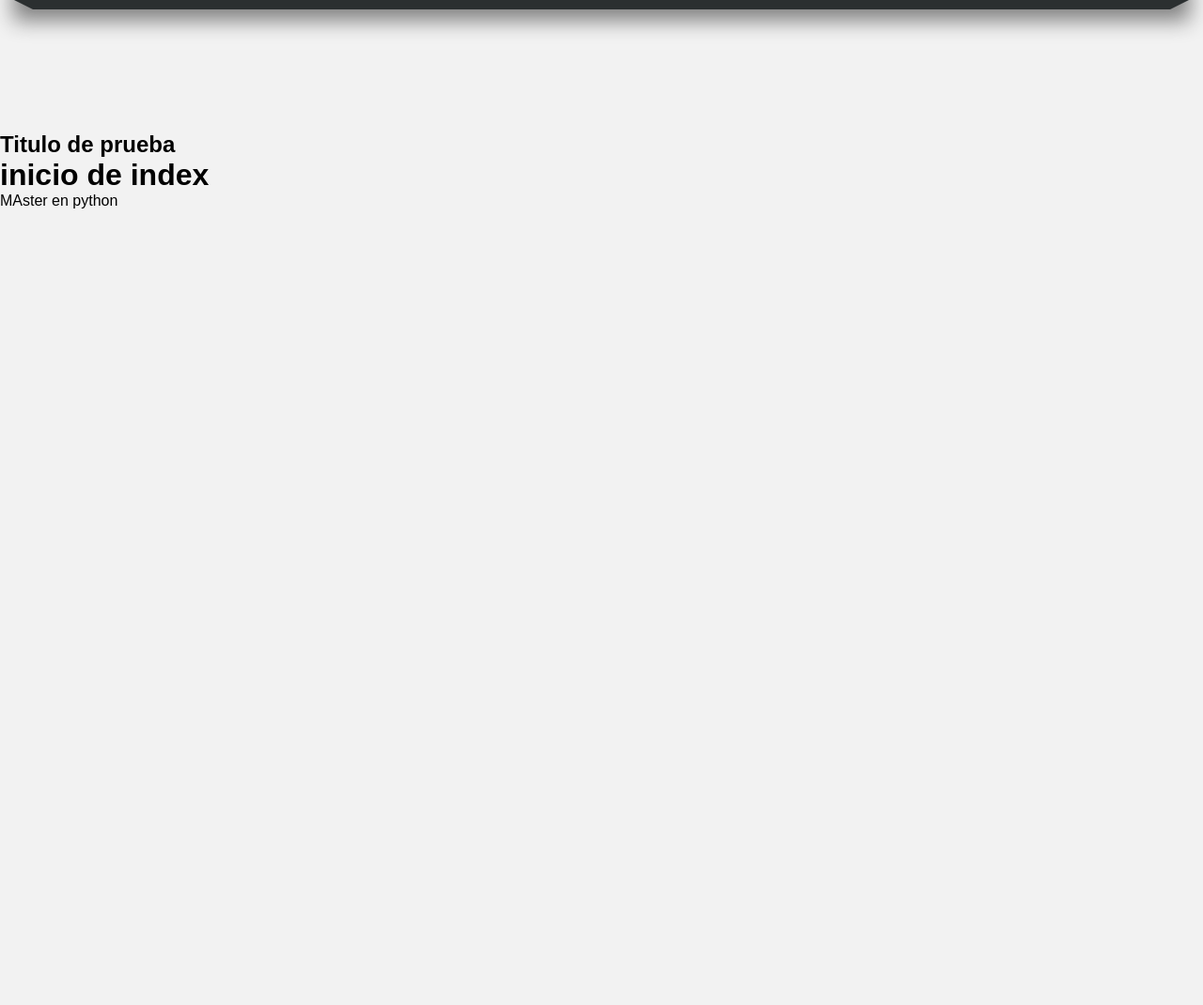
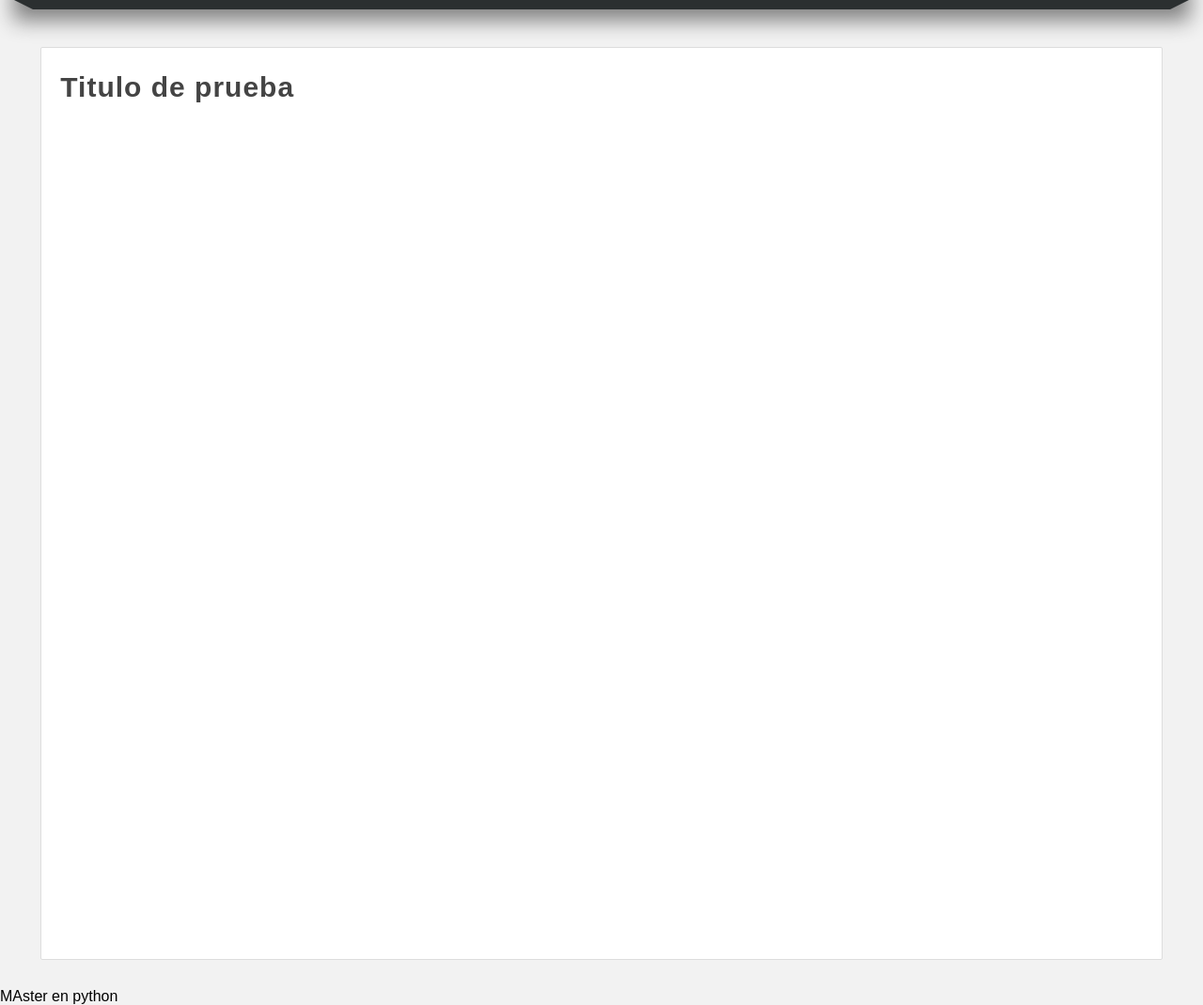
Before and after one commit to richie20502/master_python, a Django app: page / in a window 1280 px wide. Shown: the part 182-1252 px from the top of the page at 94% size. Before the commit the page ends 404 px from the top, so only its background shows below. Run offline with Django 3.2, Linux system fonts and the light colour scheme.

Commit message:
estilo al content

```diff
--- a/_Django/a_django/miapp/static/css/styles.css
+++ b/_Django/a_django/miapp/static/css/styles.css
@@ -80,7 +80,6 @@ nav ul li a:hover{
 .barra{
     width: 1250px;
     margin: 0 auto;
-    margin-bottom: 140px;
 }
 
 .esquina-izquierda{
@@ -105,3 +104,29 @@ nav ul li a:hover{
 
     float: left;
 }
+
+#content{
+    width: 1212px;
+    min-height: 930px;
+    margin: 0 auto;
+    margin-bottom: 30px;
+    margin-top: 50px;
+}
+
+.box{
+    background: white;
+    width: 95%;
+    min-height: 930px;
+    padding: 20px;
+    border: 1px solid #ddd;
+    border-radius: 2px;
+    margin: 0 auto;
+}
+
+.title{
+    color:#444;
+    letter-spacing: 1px;
+    font-size: 30px;
+    margin-bottom: 10px;
+    margin-top: 5px;
+}
--- a/_Django/a_django/miapp/templates/index.html
+++ b/_Django/a_django/miapp/templates/index.html
@@ -3,5 +3,5 @@
 index
 {% endblock  %}
 {% block content  %}
-    <h1>inicio de index</h1>
+<h2 class="title"> Titulo de prueba</h2>
 {% endblock  %}
--- a/_Django/a_django/miapp/templates/layout.html
+++ b/_Django/a_django/miapp/templates/layout.html
@@ -36,10 +36,12 @@
             <span class="esquina-derecha"></span>
         </div>
         <div id="content">
-            <h2 class="title"> Titulo de prueba</h2>
-            {% block content %}
+            <div class="box">
 
-            {% endblock  %}
+                    {% block content %}
+
+                    {% endblock  %}
+            </div>
         </div>
         <footer>
             MAster en python
```
